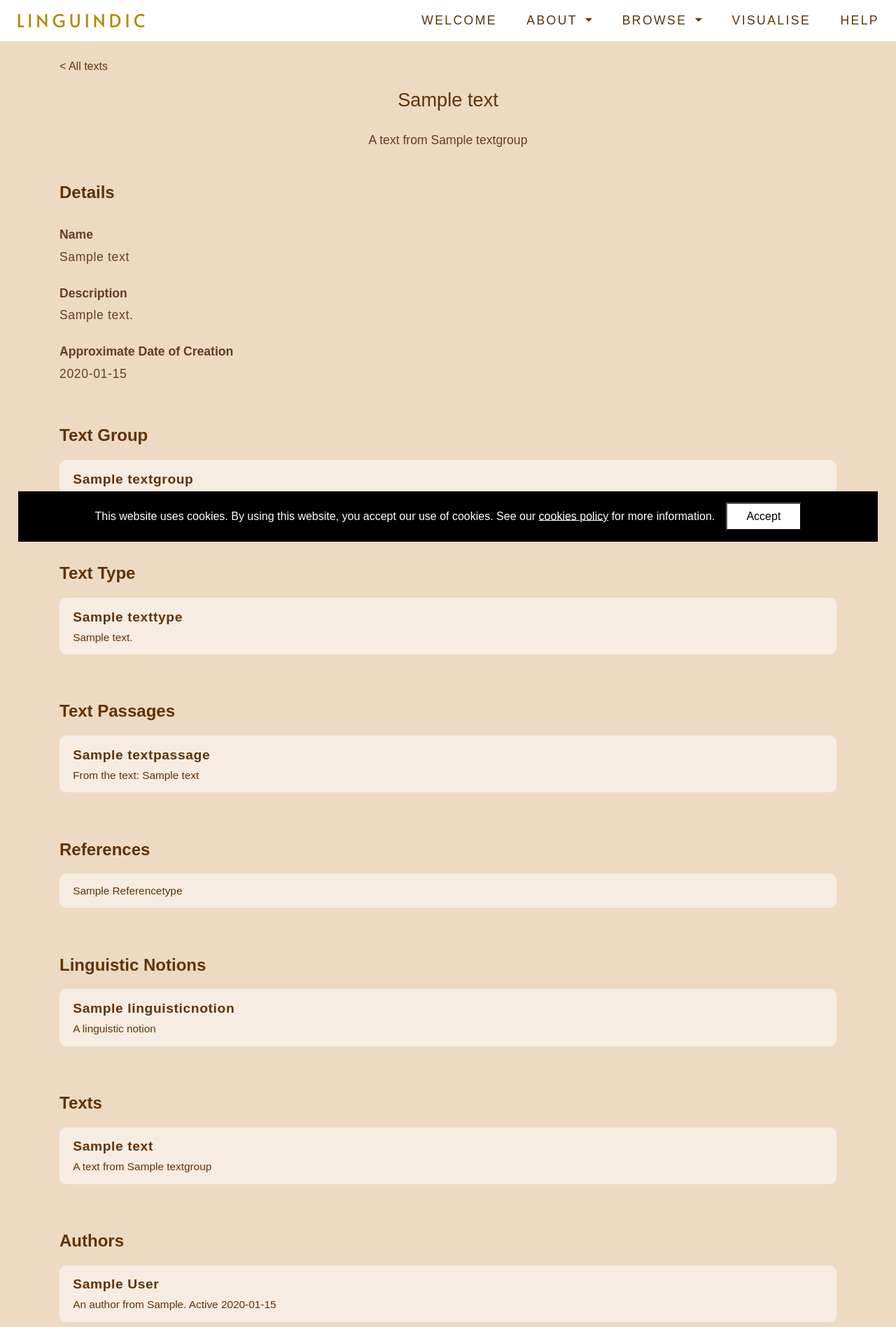
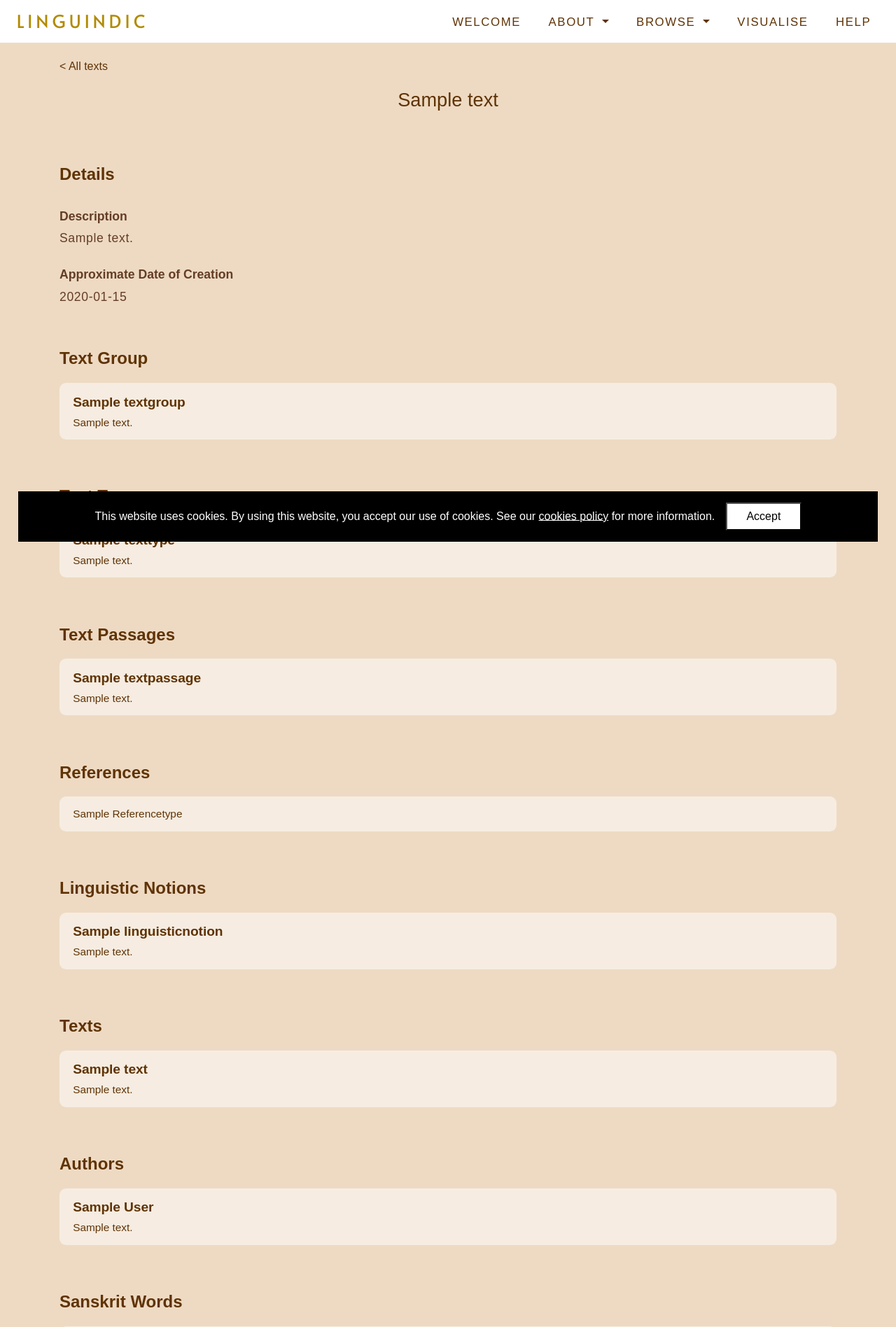
Before and after one commit to linguindic/linguindic-website, a Django app: page /data/browse/texts/1/ in a window 1280 px wide. Shown: the top 1896 px of the page at 70% size. Run offline with Django 3.2, Linux system fonts and the light colour scheme; tables that the repository leaves empty hold one stand-in row (values such as "Sample post"); parts of the project's set-up code (start-up, migrations or seed data) failed here and were passed over; some libraries are stand-ins or nearby versions.

Commit message:
added various changes John requested e.g. to the subtitles

```diff
--- a/django/core/static/css/custom.css
+++ b/django/core/static/css/custom.css
@@ -71,17 +71,18 @@ nav {
 }
 
 .navbar-nav {
-    letter-spacing: 0.15em;
+    letter-spacing: 0.1em;
+    /* border: 1px solid green; */
 }
 
 .nav-link {
     font-weight: 300;
-    font-size: 1.1em;
+    font-size: 1.05em;
 }
 
 .dropdown-item {
     font-weight: 300;
-    font-size: 1em;
+    font-size: 0.95em;
 }
 
 .dropdown-item:active {
@@ -499,6 +500,7 @@ main a {
 .browse-detail-relateddatalist-item-title {
     font-weight: bold;
     font-size: 1em;
+    letter-spacing: -0.005em;
 }
 
 .browse-detail-relateddatalist-item-details {
--- a/django/core/static/css/custom_large.css
+++ b/django/core/static/css/custom_large.css
@@ -6,7 +6,9 @@
     }
 
     .nav-link {
-        margin-left: 1.5em;
+        margin-left: 0.7em;
+        margin-right: 0.7em;
+        margin-top: 0.2em;
     }
 
     /* ---------- Main ---------- */
--- a/django/researchdata/models.py
+++ b/django/researchdata/models.py
@@ -20,6 +20,14 @@ def dynamic_citation_author(self):
         last_name = self.meta_created_by.last_name
 
     return "{}, {}".format(last_name, first_name)
+
+
+def description_preview(description):
+    max_len = 200
+    if len(description) > max_len:
+        return "{}...".format(description[:max_len - 3].strip())
+    else:
+        return description
 
 
 # Select List models
@@ -50,7 +58,7 @@ class SlLinguisticTraditionGroup(models.Model):
     @property
     def dynamic_subtitle(self):
         if self.description:
-            return self.description
+            return description_preview(self.description)
         return "A group of linguistic traditions"
 
     def __str__(self):
@@ -85,7 +93,7 @@ class SlReferencePublisher(models.Model):
     @property
     def dynamic_subtitle(self):
         if self.description:
-            return self.description
+            return description_preview(self.description)
         return "A publisher"
 
     def __str__(self):
@@ -120,7 +128,7 @@ class SlReferenceType(models.Model):
     @property
     def dynamic_subtitle(self):
         if self.description:
-            return self.description
+            return description_preview(self.description)
         return "A type of reference"
 
     def __str__(self):
@@ -155,7 +163,7 @@ class SlTextGroup(models.Model):
     @property
     def dynamic_subtitle(self):
         if self.description:
-            return self.description
+            return description_preview(self.description)
         return "A group of texts"
 
     def __str__(self):
@@ -190,7 +198,7 @@ class SlTextType(models.Model):
     @property
     def dynamic_subtitle(self):
         if self.description:
-            return self.description
+            return description_preview(self.description)
         return "A type of text"
 
     def __str__(self):
@@ -251,6 +259,8 @@ class Author(models.Model):
 
     @property
     def dynamic_subtitle(self):
+        if self.description:
+            return description_preview(self.description)
         subtitle = "An author"
         if self.location_most_active:
             subtitle += " from {}".format(self.location_most_active)
@@ -299,6 +309,8 @@ class LinguisticField(models.Model):
 
     @property
     def dynamic_subtitle(self):
+        if self.description:
+            return description_preview(self.description)
         return "A linguistic field"
 
     @property
@@ -345,6 +357,8 @@ class LinguisticNotion(models.Model):
 
     @property
     def dynamic_subtitle(self):
+        if self.description:
+            return description_preview(self.description)
         return "A linguistic notion"
 
     @property
@@ -395,6 +409,8 @@ class LinguisticTradition(models.Model):
 
     @property
     def dynamic_subtitle(self):
+        if self.description:
+            return description_preview(self.description)
         return "A linguistic tradition"
 
     @property
@@ -600,6 +616,8 @@ class SanskritWord(models.Model):
 
     @property
     def dynamic_subtitle(self):
+        if self.description:
+            return description_preview(self.description)
         return "A Sanskrit word/form"
 
     @property
@@ -658,12 +676,14 @@ class Text(models.Model):
 
     @property
     def dynamic_subtitle(self):
-        if self.text_group:
+        if self.description:
+            return description_preview(self.description)
+        elif self.text_group:
             return "A text from {}".format(self.text_group)
         elif self.text_type:
             return "A text of type: {}".format(self.text_type)
         else:
-            return "A text"
+            return "A piece of text"
 
     @property
     def dynamic_citation_author(self):
@@ -721,7 +741,9 @@ class TextPassage(models.Model):
 
     @property
     def dynamic_subtitle(self):
-        if self.text:
+        if self.description:
+            return description_preview(self.description)
+        elif self.text:
             return "From the text: {}".format(self.text)
         else:
             return "A text passage"
--- a/django/researchdata/templates/researchdata/browse-linguisticfield-detail.html
+++ b/django/researchdata/templates/researchdata/browse-linguisticfield-detail.html
@@ -11,7 +11,6 @@
 
         <!-- Data items -->
         <h3>Details</h3>
-        {% include "researchdata/snippets/detail-dataitem.html" with dataitem=object.name label='Name' %}
         {% include "researchdata/snippets/detail-dataitem.html" with dataitem=object.description label='Description' %}
 
         <!-- Many to One relationships -->
--- a/django/researchdata/templates/researchdata/browse-linguisticnotion-detail.html
+++ b/django/researchdata/templates/researchdata/browse-linguisticnotion-detail.html
@@ -11,7 +11,6 @@
 
         <!-- Data items -->
         <h3>Details</h3>
-        {% include "researchdata/snippets/detail-dataitem.html" with dataitem=object.name label='Name' %}
         {% include "researchdata/snippets/detail-dataitem.html" with dataitem=object.description label='Description' %}
 
         <!-- Many to One relationships -->
--- a/django/researchdata/templates/researchdata/browse-linguistictradition-detail.html
+++ b/django/researchdata/templates/researchdata/browse-linguistictradition-detail.html
@@ -11,7 +11,6 @@
 
         <!-- Data items -->
         <h3>Details</h3>
-        {% include "researchdata/snippets/detail-dataitem.html" with dataitem=object.name label='Name' %}
         {% include "researchdata/snippets/detail-dataitem.html" with dataitem=object.description label='Description' %}
 
         <!-- Many to One relationships -->
--- a/django/researchdata/templates/researchdata/browse-sanskritword-detail.html
+++ b/django/researchdata/templates/researchdata/browse-sanskritword-detail.html
@@ -11,7 +11,6 @@
 
         <!-- Data items -->
         <h3>Details</h3>
-        {% include "researchdata/snippets/detail-dataitem.html" with dataitem=object.name label='Name' %}
         {% include "researchdata/snippets/detail-dataitem.html" with dataitem=object.description label='Description' %}
 
         <!-- Many to One relationships -->
--- a/django/researchdata/templates/researchdata/browse-text-detail.html
+++ b/django/researchdata/templates/researchdata/browse-text-detail.html
@@ -11,7 +11,6 @@
 
         <!-- Data items -->
         <h3>Details</h3>
-        {% include "researchdata/snippets/detail-dataitem.html" with dataitem=object.name label='Name' %}
         {% include "researchdata/snippets/detail-dataitem.html" with dataitem=object.description label='Description' %}
         {% include "researchdata/snippets/detail-dataitem.html" with dataitem=object.approximate_date_of_creation label='Approximate Date of Creation' %}
 
--- a/django/researchdata/templates/researchdata/browse-textpassage-detail.html
+++ b/django/researchdata/templates/researchdata/browse-textpassage-detail.html
@@ -11,7 +11,6 @@
 
         <!-- Data items -->
         <h3>Details</h3>
-        {% include "researchdata/snippets/detail-dataitem.html" with dataitem=object.name label='Name' %}
         {% include "researchdata/snippets/detail-dataitem.html" with dataitem=object.description label='Description' %}
 
         <!-- Many to One relationships -->
--- a/django/researchdata/templates/researchdata/snippets/detail-header.html
+++ b/django/researchdata/templates/researchdata/snippets/detail-header.html
@@ -1,5 +1,5 @@
 <h2>{{ object.dynamic_title | safe }}</h2>
 
-<div class="browse-detail-header-subtitle">
+<!-- <div class="browse-detail-header-subtitle">
     {{ object.dynamic_subtitle | safe }}
-</div>
+</div> -->
```
Also changed, not shown: django/researchdata/templates/researchdata/compare-linguisticnotions.html (deleted, +0 -11 lines), django/researchdata/migrations/0007_auto_20210411_2005.py (added).
